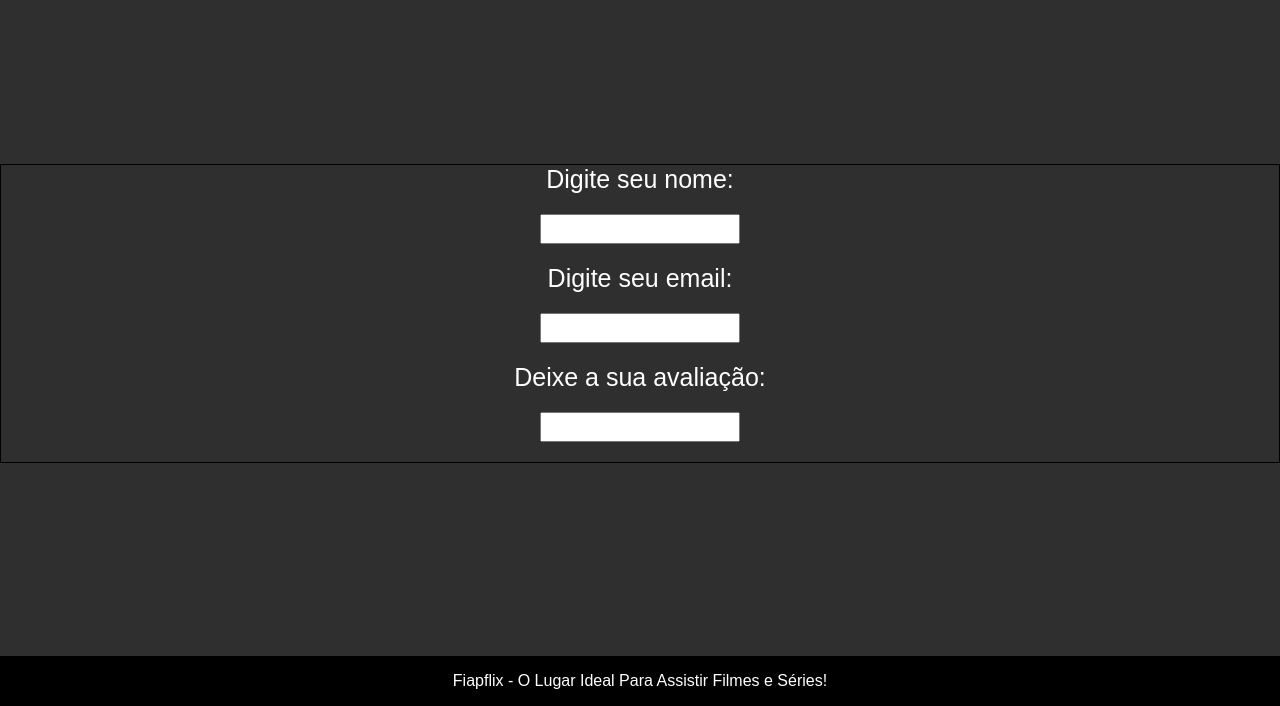
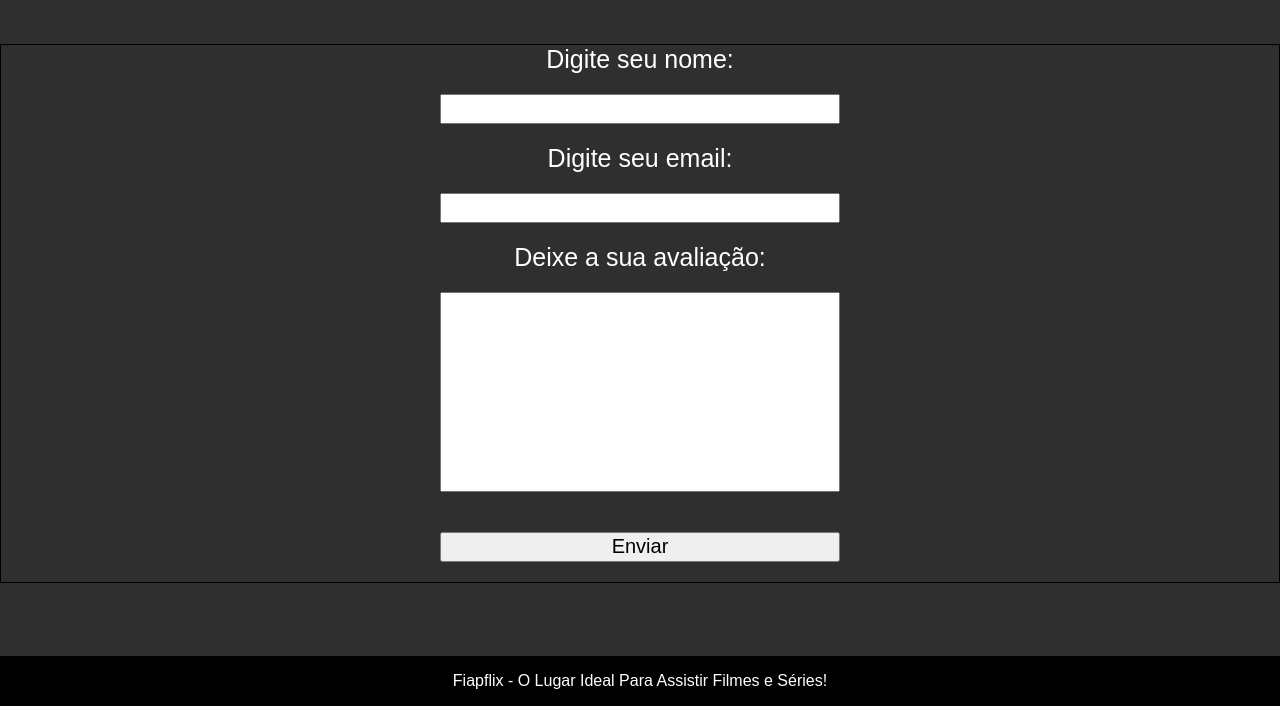
Before and after one commit to matheus-esteves10/checkpoint-streaming-frontend, a plain HTML site: page html/contato.html in a window 1280 px wide. Shown: the part 94-800 px from the top of the page. Drawn offline with Linux system fonts and the light colour scheme; a web font is replaced by a local one.

Commit message:
alteração na pagina de contato

```diff
--- a/css/contato.css
+++ b/css/contato.css
@@ -52,7 +52,6 @@ main{
 
     display: flex;
     flex-direction: column;
-
     justify-content: center;
     height: 79vmin;
 }
@@ -69,19 +68,20 @@ main{
     font-size: 25px;
 }
 .formulario input{
-    width: 200px;
+    width: 400px;
     height: 30px;
     font-size: 20px;
     margin: 20px;
+    overflow-wrap: break-word; /* para navegadores modernos */
+    word-wrap: break-word;
+    white-space: pre-wrap;
 }
 
-
-
-
-
-
-
-
+#avaliacao{
+    height: 200px;
+    word-wrap: break-word;
+    text-align: start;
+}
 .footer_page{
     width: 100%;
     background-color: black;
--- a/html/contato.html
+++ b/html/contato.html
@@ -22,15 +22,17 @@
         </ul>
     </nav>
     <main>
+        <form >
             <div class="formulario">
-
                     <label class="lbl" for="nome">Digite seu nome:</label>
                     <input type="text" id="nome" name="nome">
                     <label class="lbl" for="email">Digite seu email:</label>
                     <input type="email" id="email" name="email">
                     <label class="lbl" for="avaliacao">Deixe a sua avaliação:</label>
-            <input type="text" id="avaliacao" name="avaliacao">
+                    <input id="avaliacao" type="text" id="avaliacao" name="avaliacao">
+                    <input type="submit" value="Enviar">
             </div>
+        </form>
 
 
     </main>
```
Lines whose indentation alone changed are shown as unchanged.
